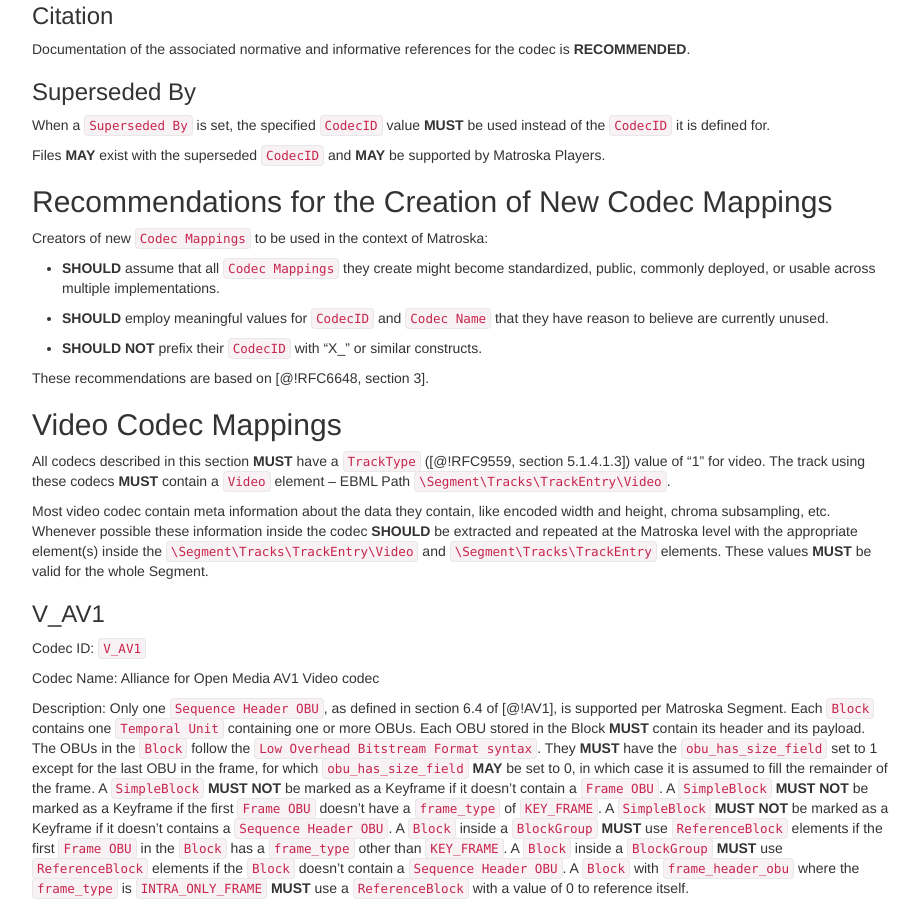
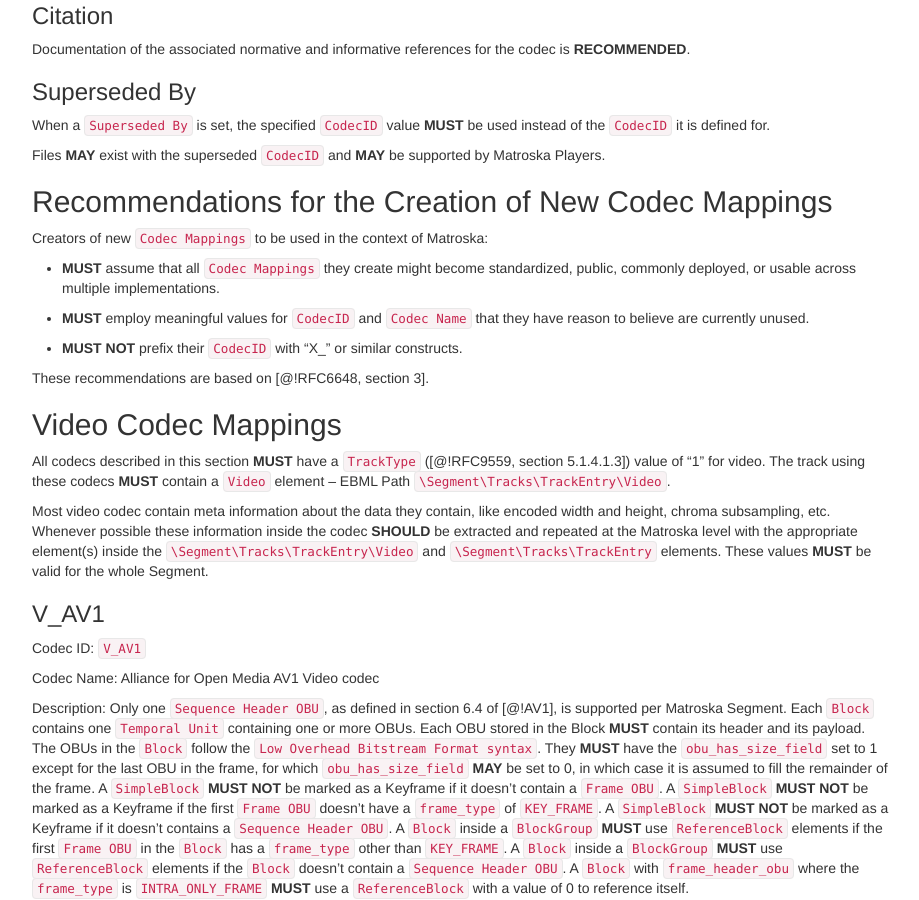
Before and after one commit to ietf-wg-cellar/matroska-specification, a Jekyll site: the page built from cellar-codec/codec_specs.md, in a window 1280 px wide and 900 px high, scrolled down 1414 px. Shown: the whole window, without its empty margins (273-1192 px from the left). Built offline with Jekyll 4.4.1, drawn with Linux system fonts in a browser that asks for light colours; our own code applies the rules of GitHub Pages for plain Markdown files.

Commit message:
turn rules for new codecs as mandatory
New CodecIDs should be cleaner than what we had in the past.

```diff
--- a/cellar-codec/codec_specs.md
+++ b/cellar-codec/codec_specs.md
@@ -102,13 +102,13 @@
 
 Creators of new `Codec Mappings` to be used in the context of Matroska:
 
-- **SHOULD** assume that all `Codec Mappings` they create might become standardized, public,
+- **MUST** assume that all `Codec Mappings` they create might become standardized, public,
   commonly deployed, or usable across multiple implementations.
 
-- **SHOULD** employ meaningful values for `CodecID` and `Codec Name` that they have reason
+- **MUST** employ meaningful values for `CodecID` and `Codec Name` that they have reason
   to believe are currently unused.
 
-- **SHOULD NOT** prefix their `CodecID` with "X_" or similar constructs.
+- **MUST NOT** prefix their `CodecID` with "X_" or similar constructs.
 
 These recommendations are based on [@!RFC6648, section 3].
 
```
